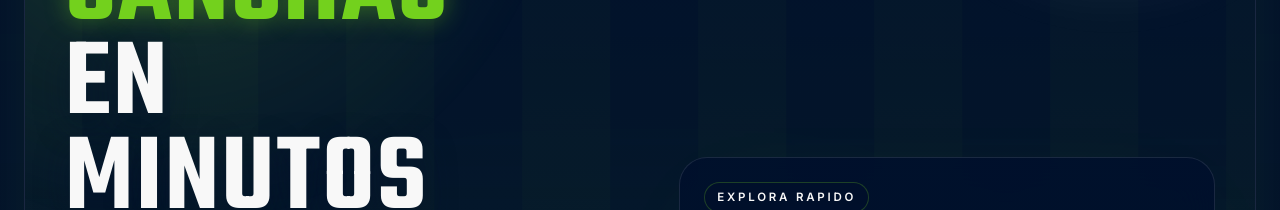
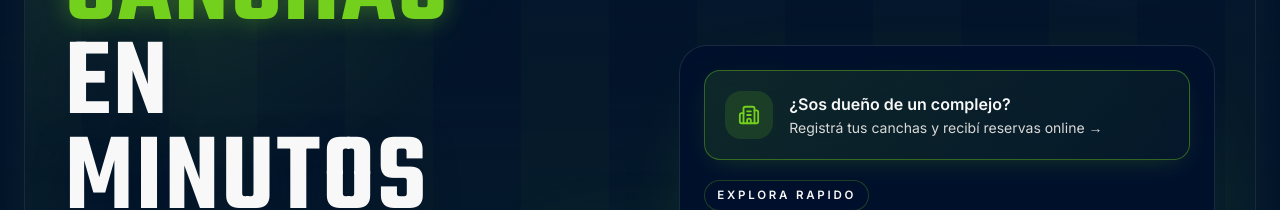
Before and after one commit to rubendevlop/gestion-canchas-frontend, a React (Vite) app: page / in a window 1280 px wide. Shown: the part 368-578 px from the top of the page. Built offline with nearby package versions, Linux system fonts and the light colour scheme; no server answers; a web font is replaced by a local one.

Commit message:
fix error colores

```diff
--- a/src/pages/LandingPage.jsx
+++ b/src/pages/LandingPage.jsx
@@ -203,11 +203,14 @@ export default function LandingPage() {
                   ))}
                 </div>
 
+              </div>
+
+              <div className="neon-card light-scan p-5 sm:p-6">
                 {/* ── CTA dueños ── */}
                 <button
                   type="button"
                   onClick={() => navigate('/register?tipo=owner')}
-                  className="mt-6 flex w-full items-center gap-4 rounded-2xl border border-primary/40 bg-[linear-gradient(135deg,rgba(115,209,29,0.12),rgba(115,209,29,0.04))] px-5 py-5 text-left shadow-[0_8px_28px_-12px_rgba(115,209,29,0.28)] transition hover:border-primary/60 hover:bg-[linear-gradient(135deg,rgba(115,209,29,0.18),rgba(115,209,29,0.08))] hover:shadow-[0_12px_36px_-12px_rgba(115,209,29,0.4)]"
+                  className="mb-5 flex w-full items-center gap-4 rounded-2xl border border-primary/40 bg-[linear-gradient(135deg,rgba(115,209,29,0.12),rgba(115,209,29,0.04))] px-5 py-5 text-left shadow-[0_8px_28px_-12px_rgba(115,209,29,0.28)] transition hover:border-primary/60 hover:bg-[linear-gradient(135deg,rgba(115,209,29,0.18),rgba(115,209,29,0.08))] hover:shadow-[0_12px_36px_-12px_rgba(115,209,29,0.4)]"
                 >
                   <div className="flex h-12 w-12 shrink-0 items-center justify-center rounded-2xl bg-primary/15 text-primary">
                     <Building2 size={22} />
@@ -217,9 +220,6 @@ export default function LandingPage() {
                     <p className="mt-0.5 text-sm text-slate-300">Registrá tus canchas y recibí reservas online →</p>
                   </div>
                 </button>
-              </div>
-
-              <div className="neon-card light-scan p-5 sm:p-6">
                 <p className="poster-chip">Explora rapido</p>
                 <h2 className="mt-4 font-['Barlow_Condensed'] text-4xl uppercase text-white">
                   Busca tu proxima cancha
```
